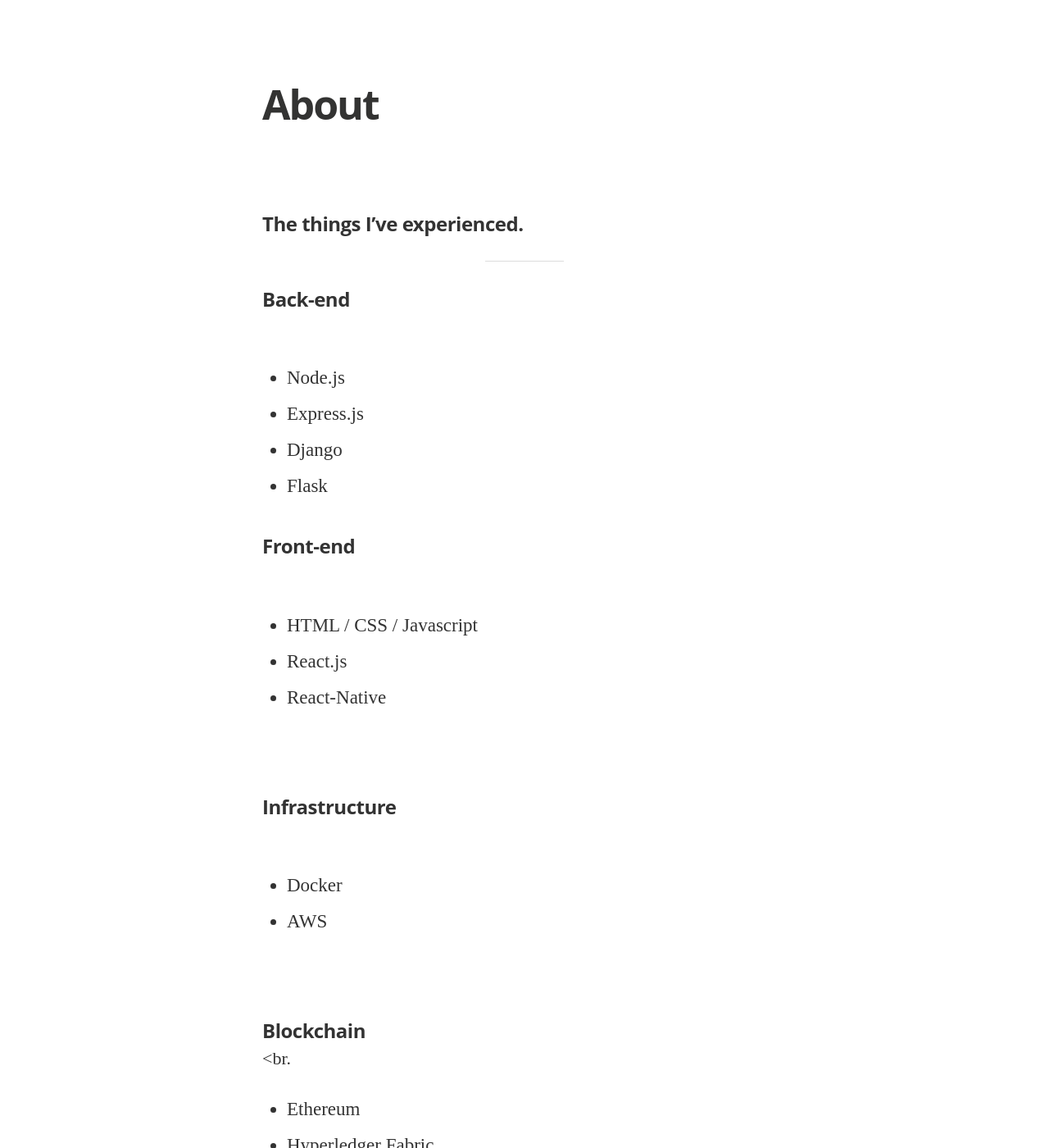
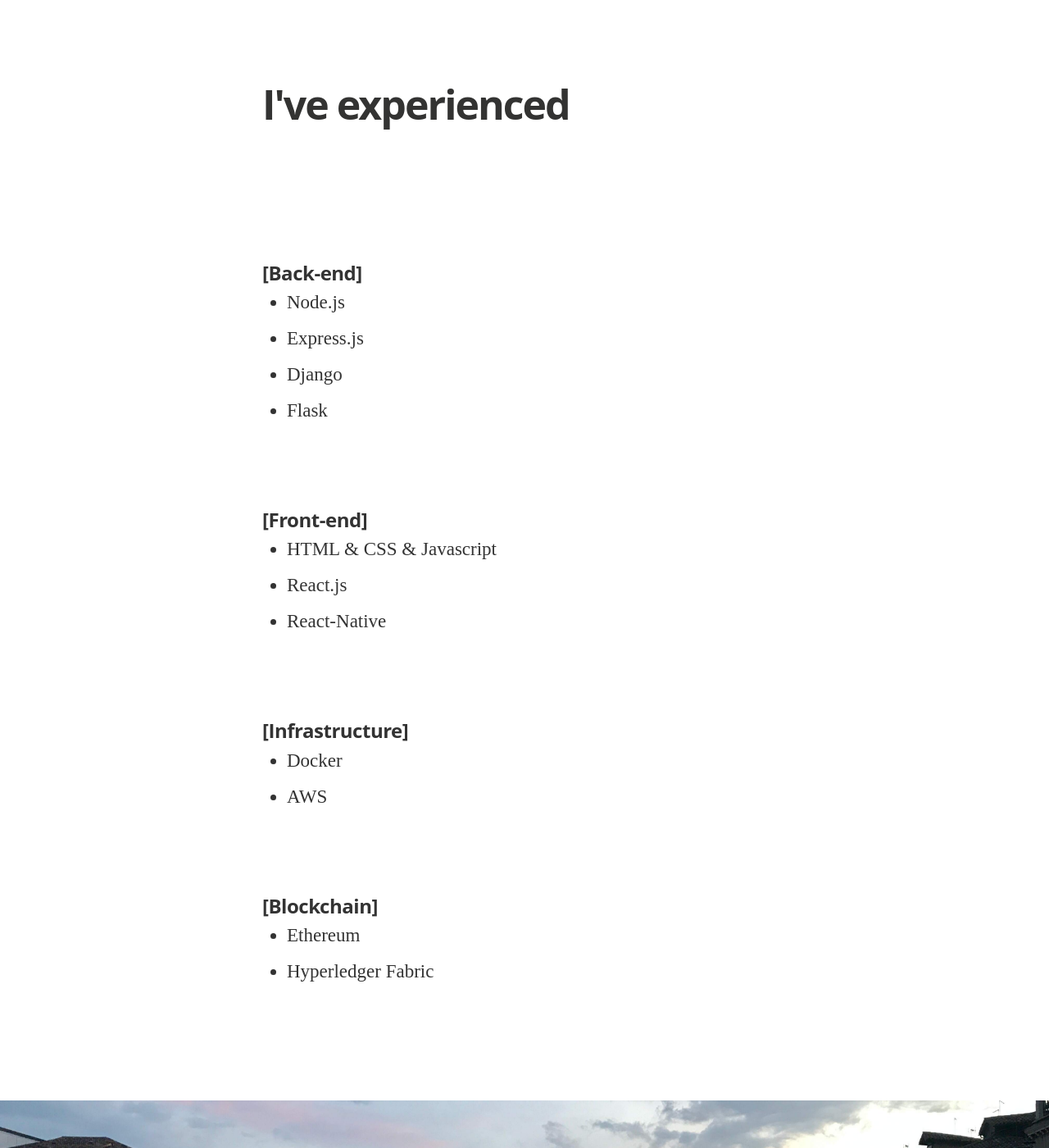
Before and after one commit to yvvyoon/yvvyoon.github.io, a Jekyll site: the page built from about.md, in a window 1280 px wide and 1400 px high. Shown: the whole window at 82% size. Built offline with Jekyll 4.4.1, drawn with Linux system fonts in a browser that asks for light colours; nearby versions of some CDN libraries; some web fonts are replaced.

Commit message:
Modify: about.md

```diff
--- a/about.md
+++ b/about.md
@@ -1,44 +1,38 @@
 ---
 layout: page
-title: About
+title: I've experienced
 permalink: /about/
 ---
 
-### The things I've experienced.
+<br>
 
-<hr>
-
-#### Back-end
-
-<br>
+### [Back-end]
 
 - Node.js
 - Express.js
 - Django
 - Flask
 
-#### Front-end
-
 <br>
 
-- HTML / CSS / Javascript
+### [Front-end]
+
+- HTML & CSS & Javascript
 - React.js
 - React-Native
 
 <br>
 
-#### Infrastructure
-
-<br>
+### [Infrastructure]
 
 - Docker
 - AWS
 
 <br>
 
-#### Blockchain
-
-<br.
+### [Blockchain]
 
 - Ethereum
 - Hyperledger Fabric
+
+<br>
```
